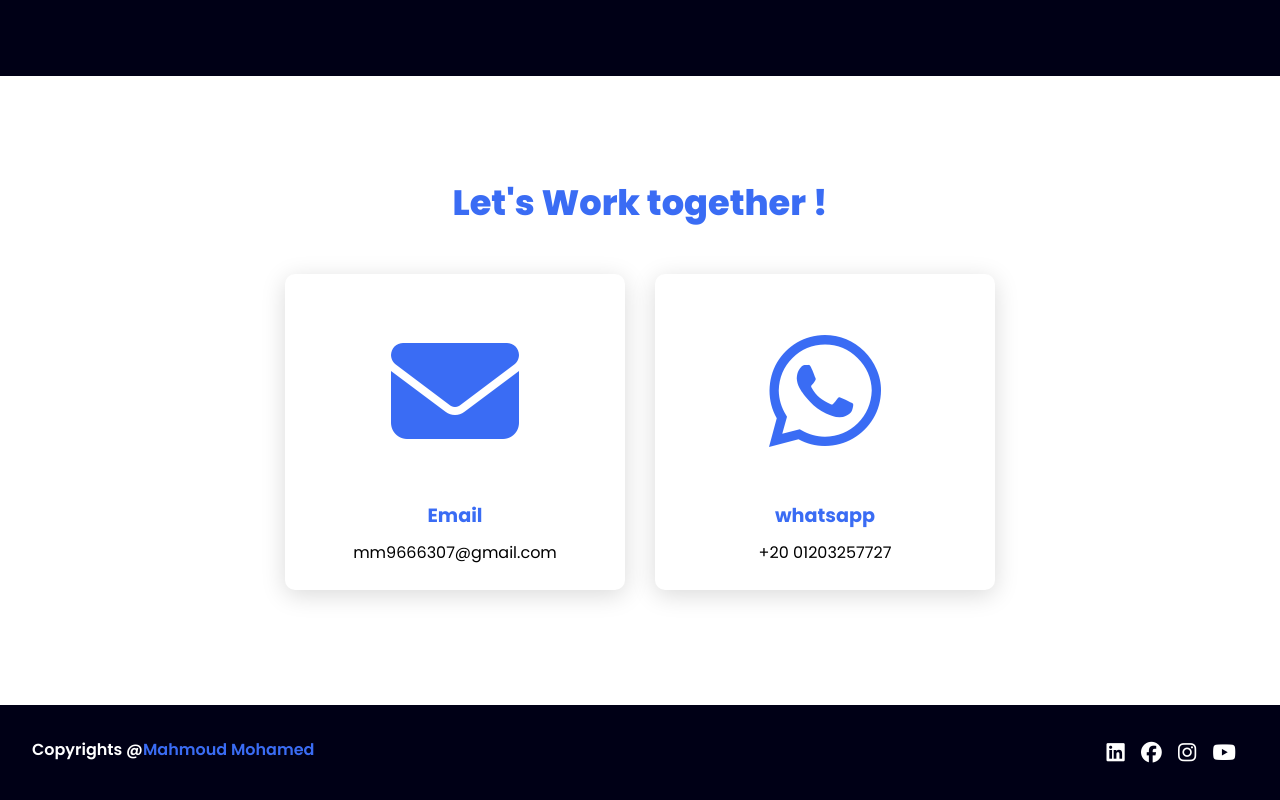
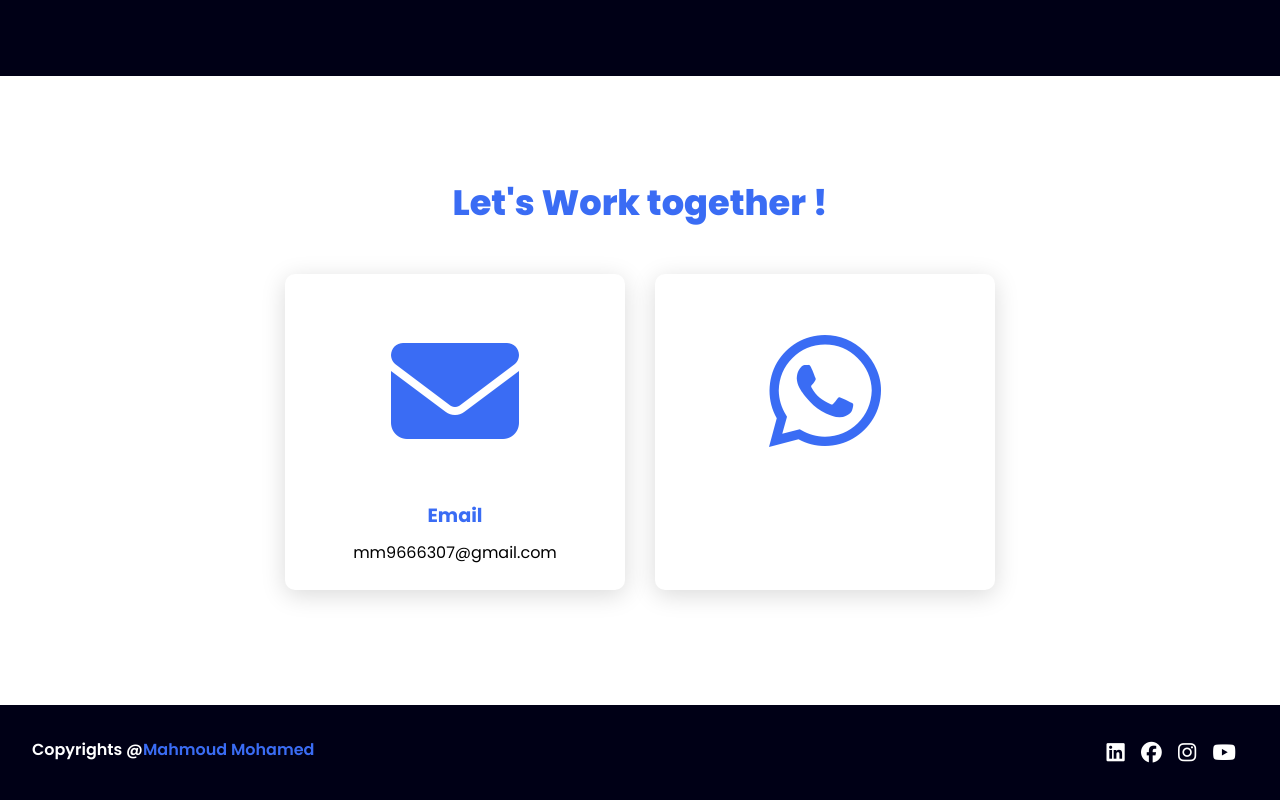
Before and after one commit to mahmoudgamingx/mahmoud-web-site, a plain HTML site: page index.html in a window 1280 px wide. Shown: the part 2712-3512 px from the top of the page. Drawn offline with Linux system fonts and the light colour scheme.

Commit message:
Update index.html

```diff
--- a/index.html
+++ b/index.html
@@ -27,7 +27,7 @@
             <a href="#projects" class="main-btn">View my work</a>
             <div class="social-icons">
                 <a href="https://www.linkedin.com/in/e-mahmoud-gamng-x-mohamed-56a06a28b/"><i class="fab fa-linkedin"></i></a>
-                <a href="https://www.facebook.com/profile.php?id=100088499953506&locale=ar_AR"><i class="fa-brands fa-facebook"></i></a>
+                <a href=""><i class="fa-brands fa-facebook"></i></a>
                 <a href="https://www.instagram.com/mahmoudmohamedprogrammer/"><i class="fab fa-instagram"></i></a>
                 <a href="https://www.youtube.com/channel/UCSc34wczh-KcWRKdx58YPOw"><i class="fab fa-youtube"></i></a>
             </div>
@@ -125,10 +125,6 @@
             <div class="icon">
                 <i class="fa-brands fa-whatsapp"></i>
             </div>
-            <div class="info">
-                <h3>whatsapp</h3>
-                <p>+20 01203257727</p>
-            </div>
         </div>
       </div>
     </section>
```
